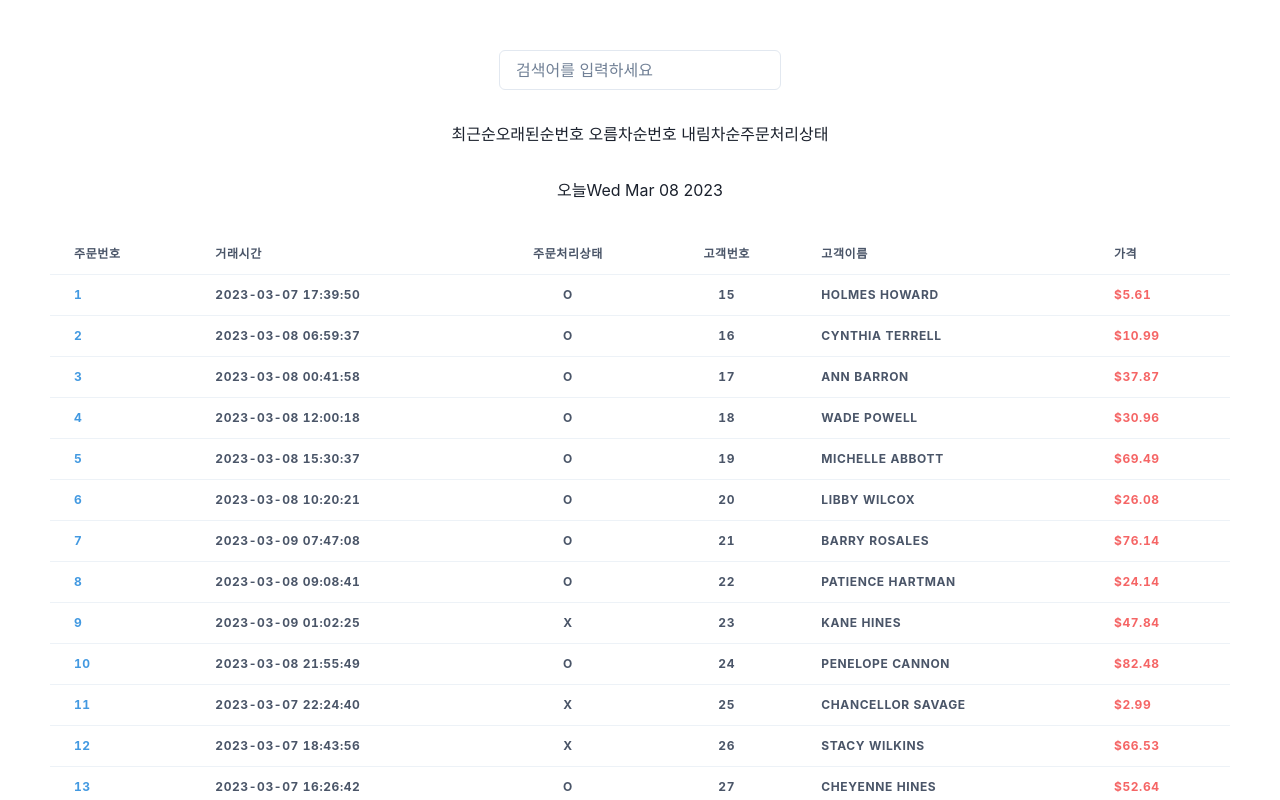
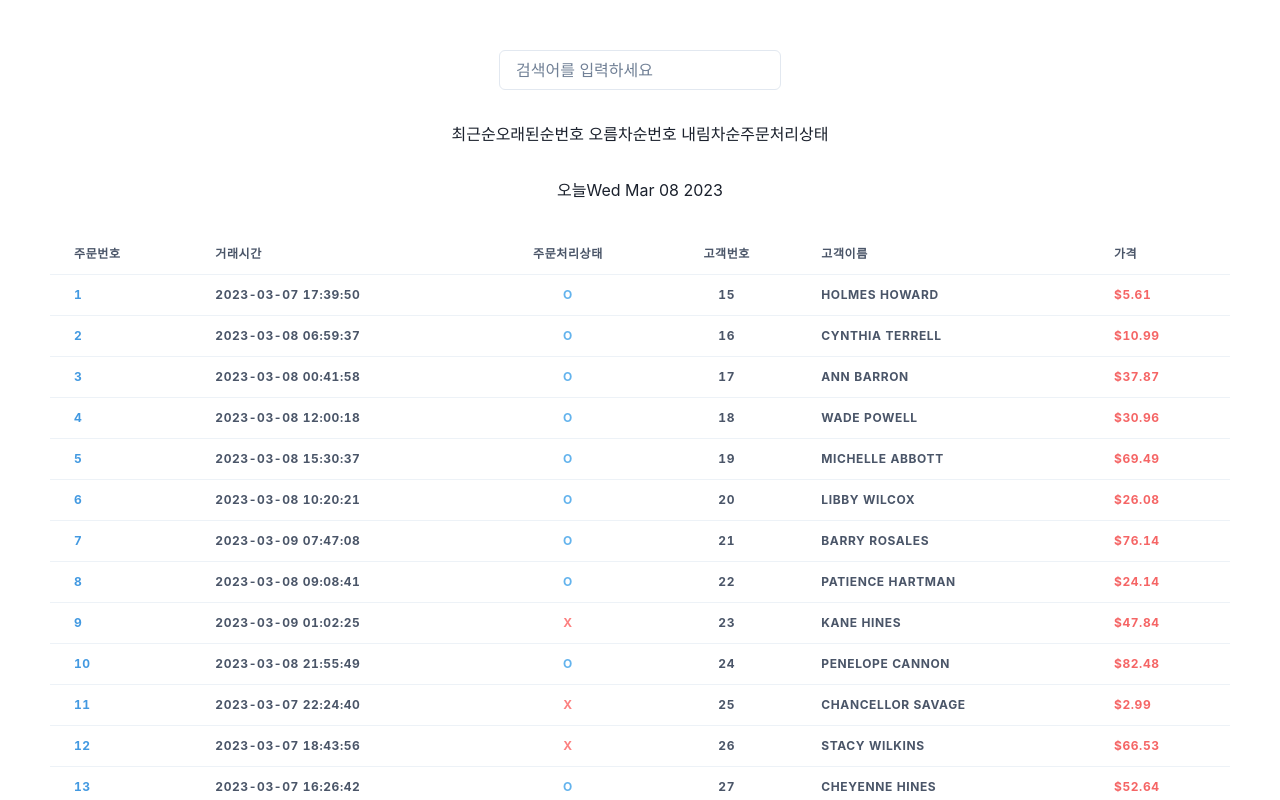
Before and after one commit to wanted-onboarding-10team/pre-onboarding-9th-4-10, a React (Create React App) app: page / in a window 1280 px wide. Shown: the top 800 px of the page. Built offline with nearby package versions, Linux system fonts and the light colour scheme.

Commit message:
[#2] refactor: OrderItem, OrderTable 컴포넌트 추가
MainPage에 있던 스타일링 컴포넌트를 따로 OderItem, OrderTable로 개선하였습니다.

```diff
--- a/src/components/order/index.tsx
+++ b/src/components/Order/item.tsx
@@ -13,7 +13,10 @@ const Order = ({
     <Tr>
       <Th color='blue.400'>{id}</Th>
       <Th>{transaction_time}</Th>
-      <Th textAlign='center'>{status ? 'O' : 'X'}</Th>
+
+      <Th textAlign='center' color={status ? 'blue.300' : 'red.300'}>
+        {status ? 'O' : 'X'}
+      </Th>
       <Th textAlign='center'>{customer_id}</Th>
       <Th>{customer_name}</Th>
       <Th color='red.400'>{currency}</Th>
--- /dev/null
+++ b/src/components/Order/table.tsx
@@ -0,0 +1,29 @@
+import { Table, TableContainer, Tbody, Th, Thead, Tr } from '@chakra-ui/react';
+import { OrderItem } from 'components';
+import { OrderDataType } from 'types/order';
+
+const OrderTable = ({ data }: { data: OrderDataType[] }) => (
+  <TableContainer width='1200px' minHeight='700px'>
+    <Table variant='simple'>
+      <Thead>
+        <Tr>
+          <Th>주문번호</Th>
+          <Th>거래시간</Th>
+          <Th textAlign='center'> 주문처리상태</Th>
+          <Th textAlign='center'>고객번호</Th>
+          <Th>고객이름</Th>
+          <Th>가격</Th>
+        </Tr>
+      </Thead>
+      <Tbody>
+        {data.length !== 0 ? (
+          data.map(v => <OrderItem {...v} key={v.id} />)
+        ) : (
+          <p>해당하는 데이터가 없습니다.</p>
+        )}
+      </Tbody>
+    </Table>
+  </TableContainer>
+);
+
+export default OrderTable;
--- a/src/components/index.ts
+++ b/src/components/index.ts
@@ -1,4 +1,5 @@
-export { default as Order } from './Order';
+export { default as OrderTable } from './Order/table';
 export { default as Pagination } from './Pagination';
 export { default as SearchInput } from './SearchInput';
 export { default as MainLayout } from './common/MainLayout';
+export { default as OrderItem } from './Order/item';
--- a/src/pages/MainPage.tsx
+++ b/src/pages/MainPage.tsx
@@ -1,7 +1,7 @@
-import { MainLayout, Order, Pagination, SearchInput } from 'components';
+import { MainLayout, OrderTable, Pagination, SearchInput } from 'components';
 import { useLoaderData } from 'react-router-dom';
 import { OrderDataType } from 'types/order';
-import { Table, Thead, Tbody, Tr, Th, TableContainer, Flex } from '@chakra-ui/react';
+import { Flex } from '@chakra-ui/react';
 import { useEffect, useState } from 'react';
 
 // 페이지 최대 한도
@@ -79,25 +79,7 @@ const MainPage = () => {
         <p>{TODAY}</p>
       </Flex>
 
-      <TableContainer width='1200px'>
-        <Table variant='simple'>
-          <Thead>
-            <Tr>
-              <Th>주문번호</Th>
-              <Th>거래시간</Th>
-              <Th textAlign='center'> 주문처리상태</Th>
-              <Th textAlign='center'>고객번호</Th>
-              <Th>고객이름</Th>
-              <Th>가격</Th>
-            </Tr>
-          </Thead>
-          <Tbody>
-            {orderData.slice(startPage, finishPage).map(v => (
-              <Order {...v} key={v.id} />
-            ))}
-          </Tbody>
-        </Table>
-      </TableContainer>
+      <OrderTable data={orderData.slice(startPage, finishPage)} />
 
       <Pagination
         currentPage={currentPage}
```
